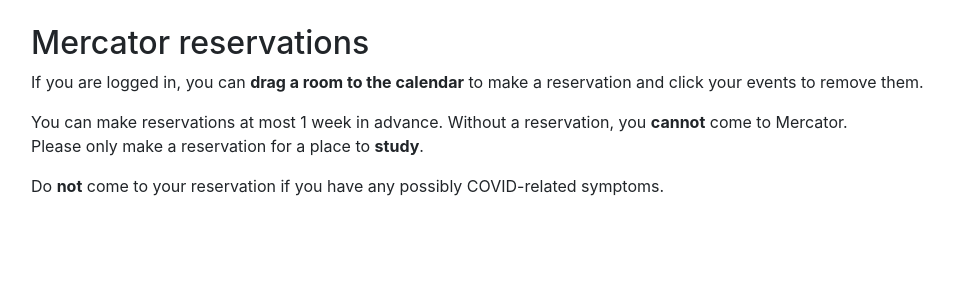
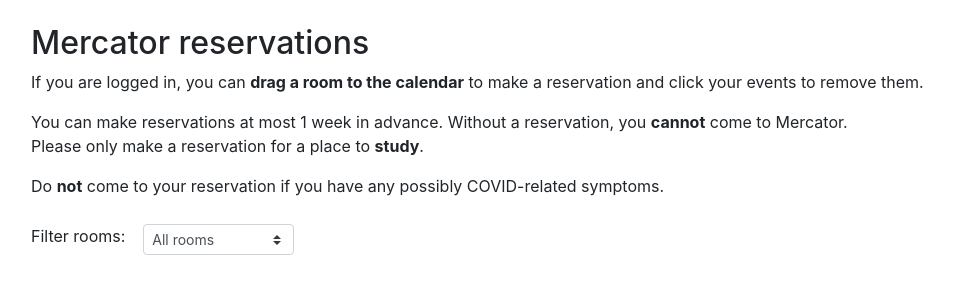
Before and after one commit to svthalia/sagexit, a Django app: template website/room_reservation/templates/room_reservation/index.html in a window 1280 px wide. Shown: the part 72-372 px from the top of the page, without its empty margins (84-1038 px from the left). Run offline with Django 3.2, Linux system fonts and the light colour scheme; the template is opened without the code that fills it, so the values that code supplies are empty; style sheets or scripts are compiled from the project's sources; some libraries are stand-ins or nearby versions.

Commit message:
Add filters for rooms
* Fix for issue #26, added setting up development to the README.md and fixed poetry lock by updating xmlsec

* Fix for issue #26, added setting up development to the README.md and fixed poetry lock by updating xmlsec

* disabled dragging if filter is not on that room. Also fixed styling of the filter

Co-authored-by: Julian van der Horst <ja.vanderhorst@student.science.ru.nl>

```diff
--- a/website/room_reservation/static/js/calendar-init.js
+++ b/website/room_reservation/static/js/calendar-init.js
@@ -1,6 +1,7 @@
 const csrfToken = document.getElementById('calendar').getAttribute('data-csrf');
 const notifications = document.getElementById('notifications');
 let mouseHovering = false;
+let roomFilterSelection = -1;
 
 notifications.addEventListener('mouseenter', () => mouseHovering = true);
 notifications.addEventListener('mouseleave', () => mouseHovering = false);
@@ -17,8 +18,14 @@
 }
 
 function addNotification(textContent, undoCallback) {
-  const closeBtn = el('button', {type: 'button', class: 'btn btn-outline-light justify-content-end'}, el('i', {class: 'fas fa-times'}));
-  const undoBtn = el('button', {type: 'button', class: 'btn btn-outline-light justify-content-end mr-2'}, el('i', {class: 'fas fa-undo-alt'}), text(' UNDO'));
+    const closeBtn = el('button', {
+        type: 'button',
+        class: 'btn btn-outline-light justify-content-end'
+    }, el('i', {class: 'fas fa-times'}));
+    const undoBtn = el('button', {
+        type: 'button',
+        class: 'btn btn-outline-light justify-content-end mr-2'
+    }, el('i', {class: 'fas fa-undo-alt'}), text(' UNDO'));
 
     const notif = el('div', {class: 'notification-collapsed'},
         el('p', {}, text(textContent)),
@@ -54,7 +61,7 @@
     const resp = await fetch(new Request('/reservations/create', {
         method: 'POST',
         credentials: 'include',
-    headers: { 'X-CSRFToken': csrfToken },
+        headers: {'X-CSRFToken': csrfToken},
         body: body,
     }));
     if (resp.status !== 200) {
@@ -64,6 +71,12 @@
     }
     const text = await resp.text();
     return JSON.parse(text);
+}
+
+function filterEvents(json) {
+    for (let i in json) {
+        json[i].setProp('classNames', ((json[i].extendedProps.room === roomFilterSelection) || (roomFilterSelection === -1)) ? ['visible'] : ['hidden']);
+    }
 }
 
 async function changeEvent(info) {
@@ -80,7 +93,7 @@
     const resp = await fetch(new Request(`/reservations/${pk}/update`, {
         method: 'POST',
         credentials: 'include',
-    headers: { 'X-CSRFToken': csrfToken },
+        headers: {'X-CSRFToken': csrfToken},
         body: body,
     }));
 
@@ -97,7 +110,7 @@
     }
 }
 
-document.addEventListener('DOMContentLoaded', function() {
+document.addEventListener('DOMContentLoaded', function () {
     const calendarEl = document.getElementById('calendar');
     const Draggable = FullCalendarInteraction.Draggable;
 
@@ -108,7 +121,7 @@
         });
     }
     const calendar = new FullCalendar.Calendar(calendarEl, {
-    plugins: [ 'dayGrid', 'timeGrid', 'bootstrap', 'interaction' ],
+        plugins: ['dayGrid', 'timeGrid', 'bootstrap', 'interaction'],
         themeSystem: 'bootstrap',
         header: {
             right: 'timeGridDay,dayGridWeek today,prev,next',
@@ -142,7 +155,9 @@
         editable: false,
         droppable: true,
         displayEventEnd: true,
-    eventReceive: async function({event}) {
+        display: 'auto',
+        eventReceive: async function ({event}) {
+            console.log(event)
             const message = await addEvent(event);
             if (!message.ok) {
                 alert(message.message);
@@ -152,7 +167,7 @@
             event.setProp('title', event.title + ' (you)');
             event.setExtendedProp('pk', message.pk);
         },
-    eventClick: async function({event}) {
+        eventClick: async function ({event}) {
             if (!event.durationEditable) {
                 return;
             }
@@ -160,7 +175,7 @@
             const resp = await fetch(new Request(`/reservations/${pk}/delete`, {
                 method: 'POST',
                 credentials: 'include',
-          headers: { 'X-CSRFToken': csrfToken },
+                headers: {'X-CSRFToken': csrfToken},
             }));
             if (resp.status !== 200) {
                 alert("An unknown error occurred.");
@@ -201,5 +216,31 @@
         events: JSON.parse(document.getElementById('calendar').getAttribute('data-events'))
     });
 
+    const roomFilter = document.getElementById("room-filter");
+    if (roomFilter !== null) {
+
+        // Reset on page update
+        roomFilter.value = -1;
+
+        roomFilter.onchange = (_event) => {
+            let res = parseInt(roomFilter.value);
+            if (res !== roomFilterSelection) {
+                roomFilterSelection = res;
+                let events = calendar.getEvents();
+                filterEvents(events);
+
+                for (let i of containerEl.children) {
+                    i.className = (
+                        (JSON.parse(i.attributes.getNamedItem("data-event").value).extendedProps.room !== roomFilterSelection)
+                        && roomFilterSelection !== -1) ?
+                        i.className.replace("draggable", "")
+                        :
+                        (i.className.indexOf("draggable") !== -1 ? i.className : i.className += "draggable")
+                }
+
+            }
+        }
+    }
+
     calendar.render();
 });
--- a/website/room_reservation/static/scss/index.scss
+++ b/website/room_reservation/static/scss/index.scss
@@ -10,6 +10,17 @@
 #external-events .fc-event {
   margin: 10px;
   padding: 10px 8px;
+}
+
+#filter-rooms {
+  margin: 10px 0;
+}
+
+#filter-rooms > label {
+  padding-right: 0;
+  padding-left: 0;
+
+  margin-bottom: 0;
 }
 
 #notifications {
@@ -31,6 +42,7 @@
     margin-bottom: 5px;
     transition: .3s;
     overflow: auto;
+
     p {
       float: left;
       margin-bottom: 0;
@@ -38,10 +50,20 @@
       @include button-size($btn-padding-y, $btn-padding-x, $btn-font-size, $btn-line-height, $btn-border-radius);
     }
   }
+
   .notification-collapsed {
     height: 0;
   }
+
   .notification:hover {
     background: rgba($primary, 1);
   }
 }
+
+.hidden {
+  display: none;
+}
+
+.visible {
+  display: block;
+}
--- a/website/room_reservation/templates/room_reservation/index.html
+++ b/website/room_reservation/templates/room_reservation/index.html
@@ -4,13 +4,15 @@
 {% block content %}
     <h2>Mercator reservations</h2>
     <div id="notifications">
-    {# This is where calendar-init.js will place notifications for deleted events. #}
+        {# This is where calendar-init.js will place notifications for deleted events. #}
     </div>
 
     <div id="external-events">
-        <p>If you are logged in, you can <strong>drag a room to the calendar</strong> to make a reservation and click your events to remove them.</p>
+        <p>If you are logged in, you can <strong>drag a room to the calendar</strong> to make a reservation and click
+            your events to remove them.</p>
 
-        <p>You can make reservations at most 1 week in advance. Without a reservation, you <strong>cannot</strong> come to Mercator.<br>
+        <p>You can make reservations at most 1 week in advance. Without a reservation, you <strong>cannot</strong> come
+            to Mercator.<br>
             Please only make a reservation for a place to <strong>study</strong>.
         </p>
 
@@ -20,8 +22,18 @@
         <div id="external-events-list" class="row {% if request.user.is_authenticated %}draggable{% endif %}">
             {% for room in rooms %}
                 {# The `draggable` attribute is used in calendar-init.js to make the rooms draggable. #}
-                <div class="fc-event col-2 {% if request.user.is_authenticated %}draggable{% endif %}" data-event='{ "title": "{{ room.name }}", "duration": "00:15", "editable": true, "extendedProps": { "room": {{ room.id }} } }'>{{ room }}</div>
+                <div class="fc-event col-2 {% if request.user.is_authenticated %}draggable{% endif %}"
+                     data-event='{ "title": "{{ room.name }}", "duration": "00:15", "editable": true, "extendedProps": { "room": {{ room.id }} } }'>{{ room }}</div>
             {% endfor %}
+        </div>
+        <div id="filter-rooms" class="row w-25">
+            <label for="room-filter" class="col-md">Filter rooms:</label>
+            <select name="room-filter" class="custom-select custom-select-sm col-md" id="room-filter" aria-label="Default select example">
+                <option value="-1">All rooms</option>
+                {% for room in rooms %}
+                    <option value={{ room.id }}> {{ room }}</option>
+                {% endfor %}
+            </select>
         </div>
     </div>
 
```
Also changed, not shown: README.md. Lines whose indentation alone changed are shown as unchanged.
